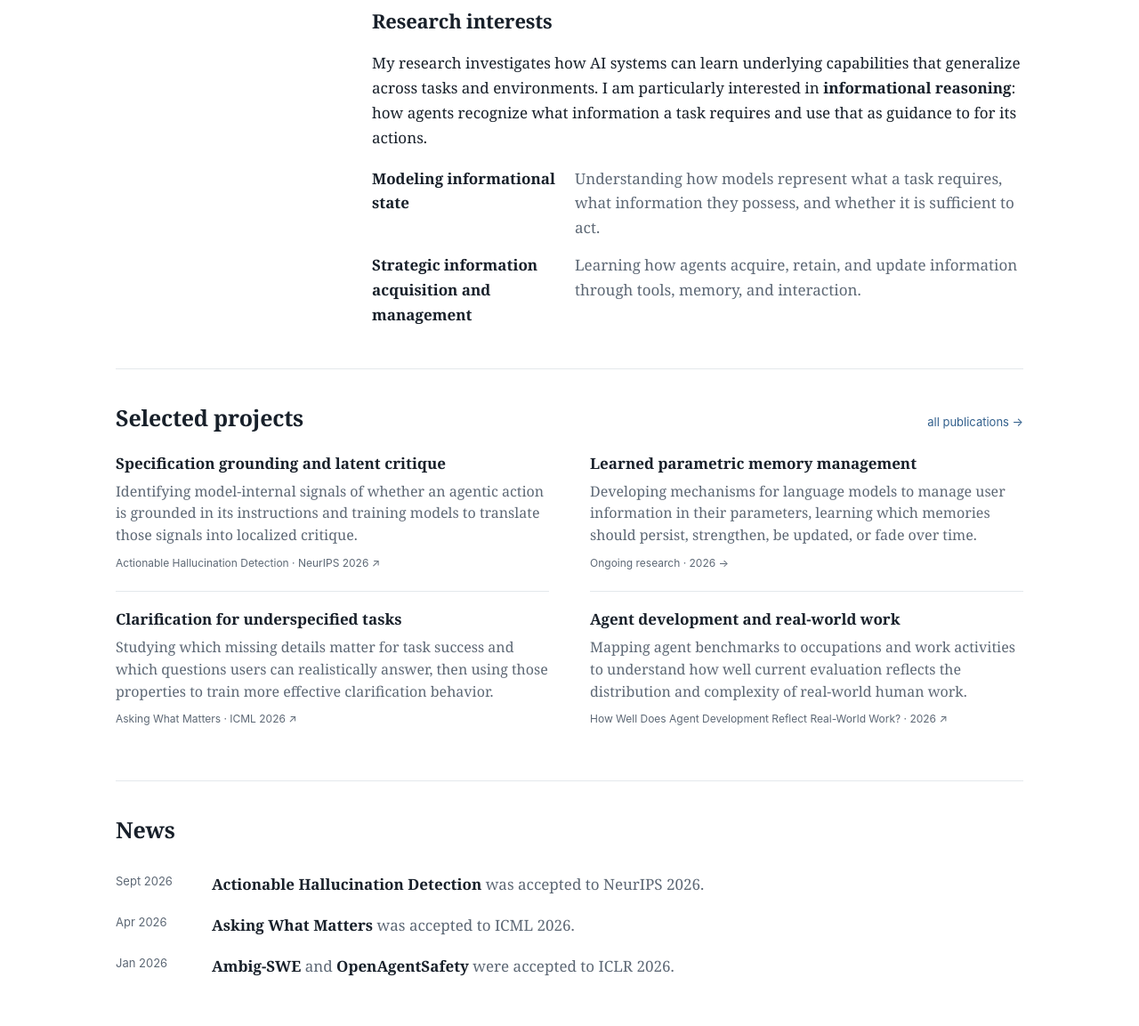
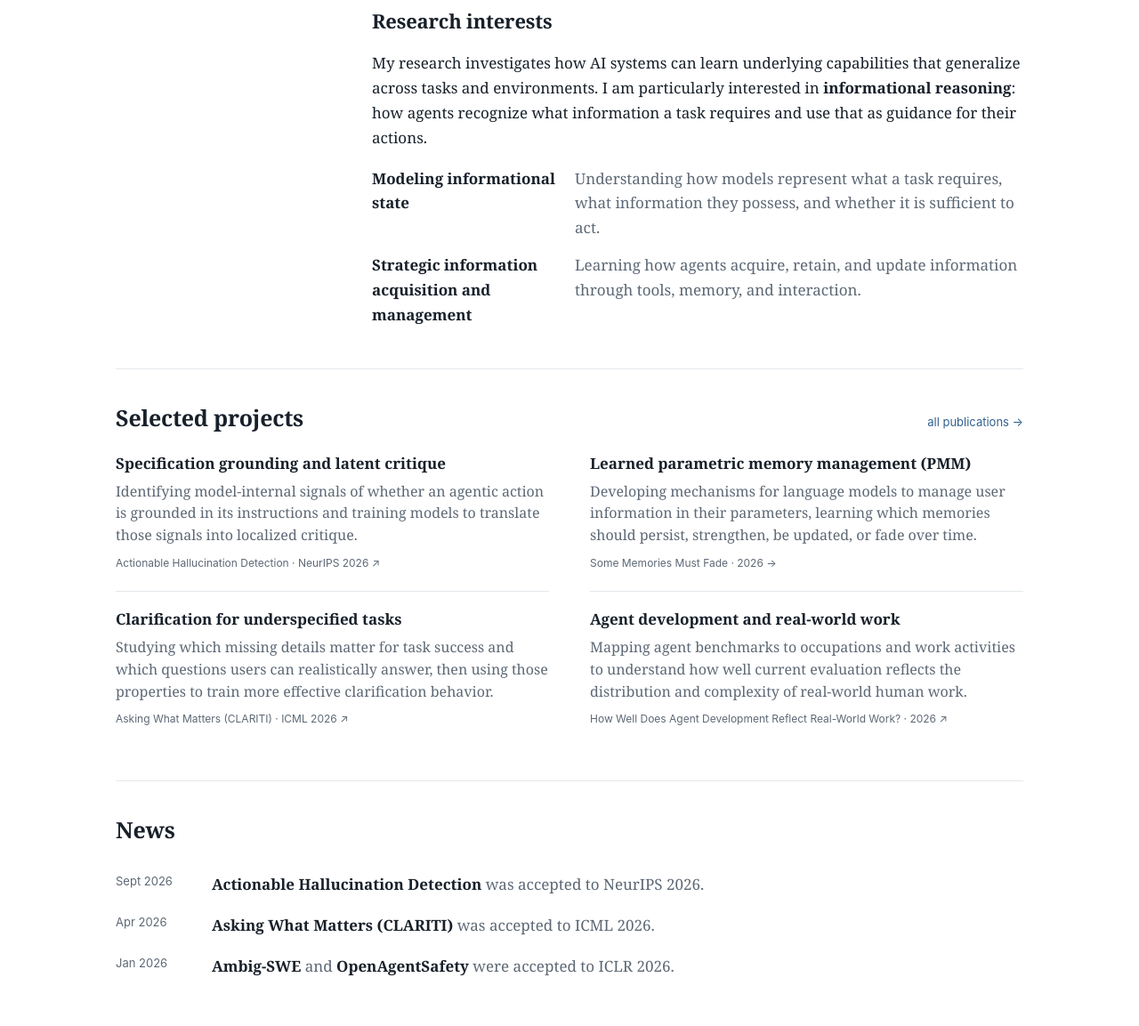
Before and after one commit to sani903/sani903.github.io, a plain HTML site: page index.html in a window 1280 px wide. Shown: the part 472-1625 px from the top of the page at 89% size. Drawn offline with Linux system fonts and the light colour scheme.

Commit message:
Fix typos and improve project descriptions in index.html

```diff
--- a/index.html
+++ b/index.html
@@ -52,7 +52,7 @@
 
         <div class="research-directions">
           <h2>Research interests</h2>
-          <p class="research-intro">My research investigates how AI systems can learn underlying capabilities that generalize across tasks and environments. I am particularly interested in <strong>informational reasoning</strong>: how agents recognize what information a task requires and use that as guidance to for its actions.</p>
+          <p class="research-intro">My research investigates how AI systems can learn underlying capabilities that generalize across tasks and environments. I am particularly interested in <strong>informational reasoning</strong>: how agents recognize what information a task requires and use that as guidance for their actions.</p>
           <dl class="direction-list">
             <div class="direction"><dt>Modeling informational state</dt><dd>Understanding how models represent what a task requires, what information they possess, and whether it is sufficient to act.</dd></div>
             <div class="direction"><dt>Strategic information acquisition and management</dt><dd>Learning how agents acquire, retain, and update information through tools, memory, and interaction.</dd></div>
@@ -73,14 +73,14 @@
           <div class="project-meta">Actionable Hallucination Detection · NeurIPS 2026 ↗</div>
         </a>
         <a class="project" href="research.html#parametric-memory">
-          <h3>Learned parametric memory management</h3>
+          <h3>Learned parametric memory management (PMM)</h3>
           <p>Developing mechanisms for language models to manage user information in their parameters, learning which memories should persist, strengthen, be updated, or fade over time.</p>
-          <div class="project-meta">Ongoing research · 2026 →</div>
+          <div class="project-meta">Some Memories Must Fade · 2026 →</div>
         </a>
         <a class="project" href="https://arxiv.org/abs/2604.14624" target="_blank" rel="noopener">
           <h3>Clarification for underspecified tasks</h3>
           <p>Studying which missing details matter for task success and which questions users can realistically answer, then using those properties to train more effective clarification behavior.</p>
-          <div class="project-meta">Asking What Matters · ICML 2026 ↗</div>
+          <div class="project-meta">Asking What Matters (CLARITI) · ICML 2026 ↗</div>
         </a>
         <a class="project" href="https://arxiv.org/abs/2603.01203" target="_blank" rel="noopener">
           <h3>Agent development and real-world work</h3>
@@ -94,7 +94,7 @@
       <div class="section-title-row"><h2 id="news-title">News</h2></div>
       <ul class="news-list">
         <li><span class="news-date">Sept 2026</span><span class="news-text"><strong>Actionable Hallucination Detection</strong> was accepted to NeurIPS 2026.</span></li>
-        <li><span class="news-date">Apr 2026</span><span class="news-text"><strong>Asking What Matters</strong> was accepted to ICML 2026.</span></li>
+        <li><span class="news-date">Apr 2026</span><span class="news-text"><strong>Asking What Matters (CLARITI)</strong> was accepted to ICML 2026.</span></li>
         <li><span class="news-date">Jan 2026</span><span class="news-text"><strong>Ambig-SWE</strong> and <strong>OpenAgentSafety</strong> were accepted to ICLR 2026.</span></li>
       </ul>
     </section>
```
